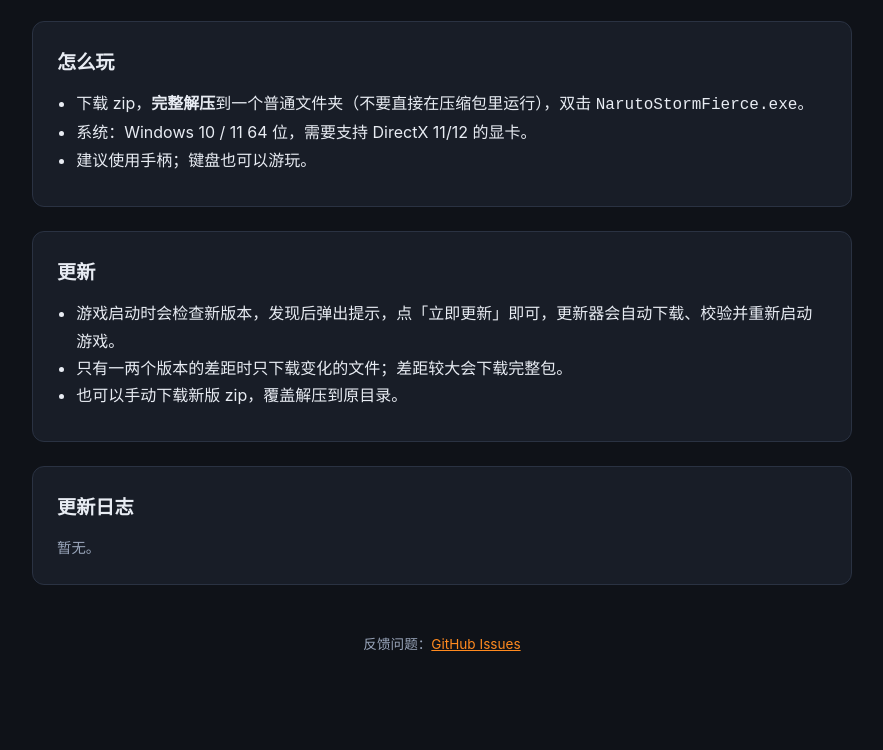
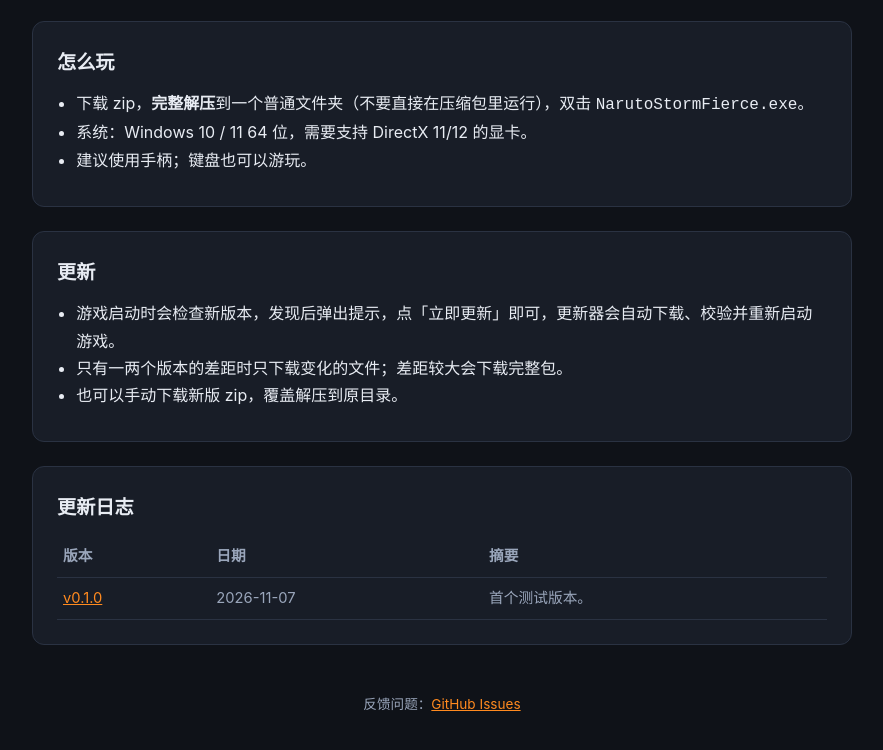
Before and after one commit to BaiFeng666/NSF, a plain HTML site: page index.html in a window 1280 px wide. Shown: the part 545-1295 px from the top of the page, without its empty margins (198-1081 px from the left). Before the commit the page ends 1249 px from the top, so only its background shows below. Drawn offline with Linux system fonts and the light colour scheme.

Commit message:
update site

```diff
--- a/index.html
+++ b/index.html
@@ -91,7 +91,10 @@
     btn.href = info.zip ? info.zip.url : info.release_url;
     btn.removeAttribute("aria-disabled");
     if (info.notes) { var n = document.getElementById("notes"); n.hidden = false; n.textContent = info.notes; }
-    var rows = (info.history || []).slice(0, 10).map(function (r) {
+  }
+
+  function renderHistory(list) {
+    var rows = (list || []).slice(0, 10).map(function (r) {
       return "<tr><td><a href=\"https://github.com/" + REPO + "/releases/tag/" + esc(r.tag) + "\">" + esc(r.tag) + "</a></td><td>" +
              esc(r.date || "") + "</td><td>" + esc(String(r.notes || "").split("\n")[0].slice(0, 80)) + "</td></tr>";
     });
@@ -100,6 +103,8 @@
   }
 
   // 主数据源：同站点的 latest.json（发布脚本维护，不受 GitHub API 限流影响）。
+  // 更新日志单独放 history.json（latest.json 要保持很小，游戏每次启动都会读它）。
+  getJson("history.json").then(renderHistory).catch(function () { document.getElementById("history").textContent = "暂无。"; });
   getJson("latest.json").then(render).catch(function () {
     document.getElementById("latest").innerHTML = "无法获取版本信息，请直接前往 <a href=\"https://github.com/" + REPO + "/releases\">Releases 页面</a> 下载。";
     document.getElementById("history").textContent = "—";
```
